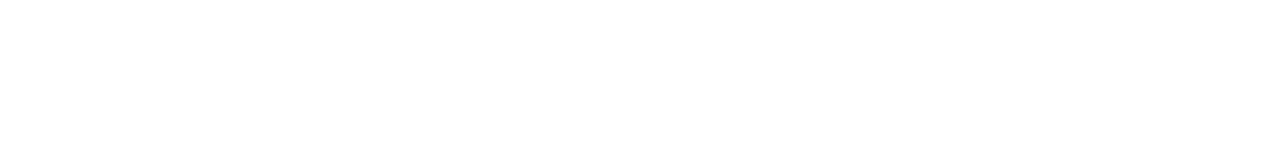
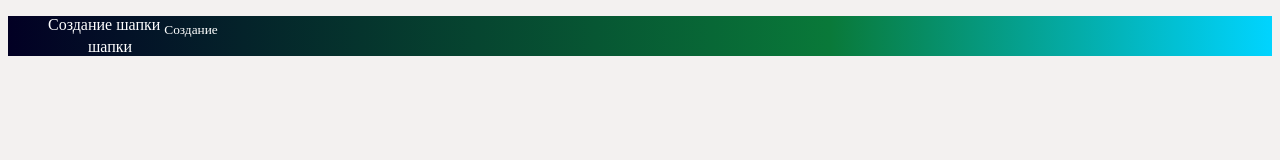
Before and after one commit to Hapcucc/checkup-todo-list, a plain HTML site: page src/index.html in a window 1280 px wide. Drawn offline with Linux system fonts and the light colour scheme.

Commit message:
Создание

```diff
--- a/src/index.html
+++ b/src/index.html
@@ -1,9 +1,15 @@
 <!DOCTYPE html>
 <html lang="ru">
 <head>
-
+<link href="style.css" rel="stylesheet" type="text/css">
 </head>
 <body>
+    <header>
+         <ul>
+            <il>Создание шапки</il>
+            <il> <sub>Создание</sub>  <dd>шапки</dd></il>
 
+         </ul>
+    </header>
 </body>
 </html>
--- a/src/style.css
+++ b/src/style.css
@@ -1,3 +1,16 @@
 body {
-    background-color: bisque;
+    background-color: rgb(243, 241, 240);
+    color: white;
 }
+header {
+    background: rgb(2,0,36);
+    background: linear-gradient(90deg, rgba(2,0,36,1) 0%, rgba(9,121,57,1) 65%, rgba(0,212,255,1) 100%);
+    height: auto;
+    text-align: left;
+    width: 100%;
+    max-width: 1400px;
+}
+sub:hover {
+text-shadow: whitesmoke;
+margin: 30px 10px;
+}
```
